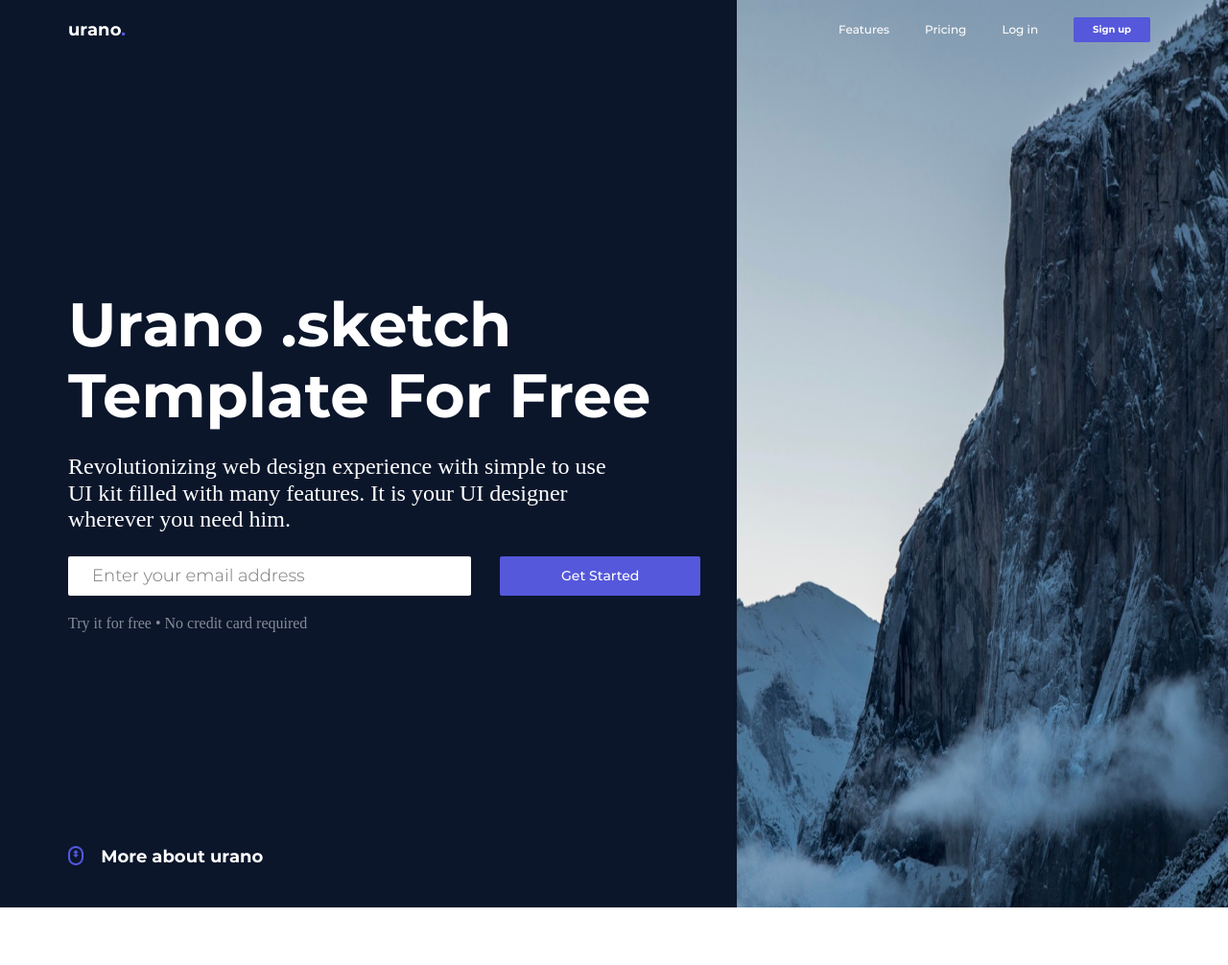
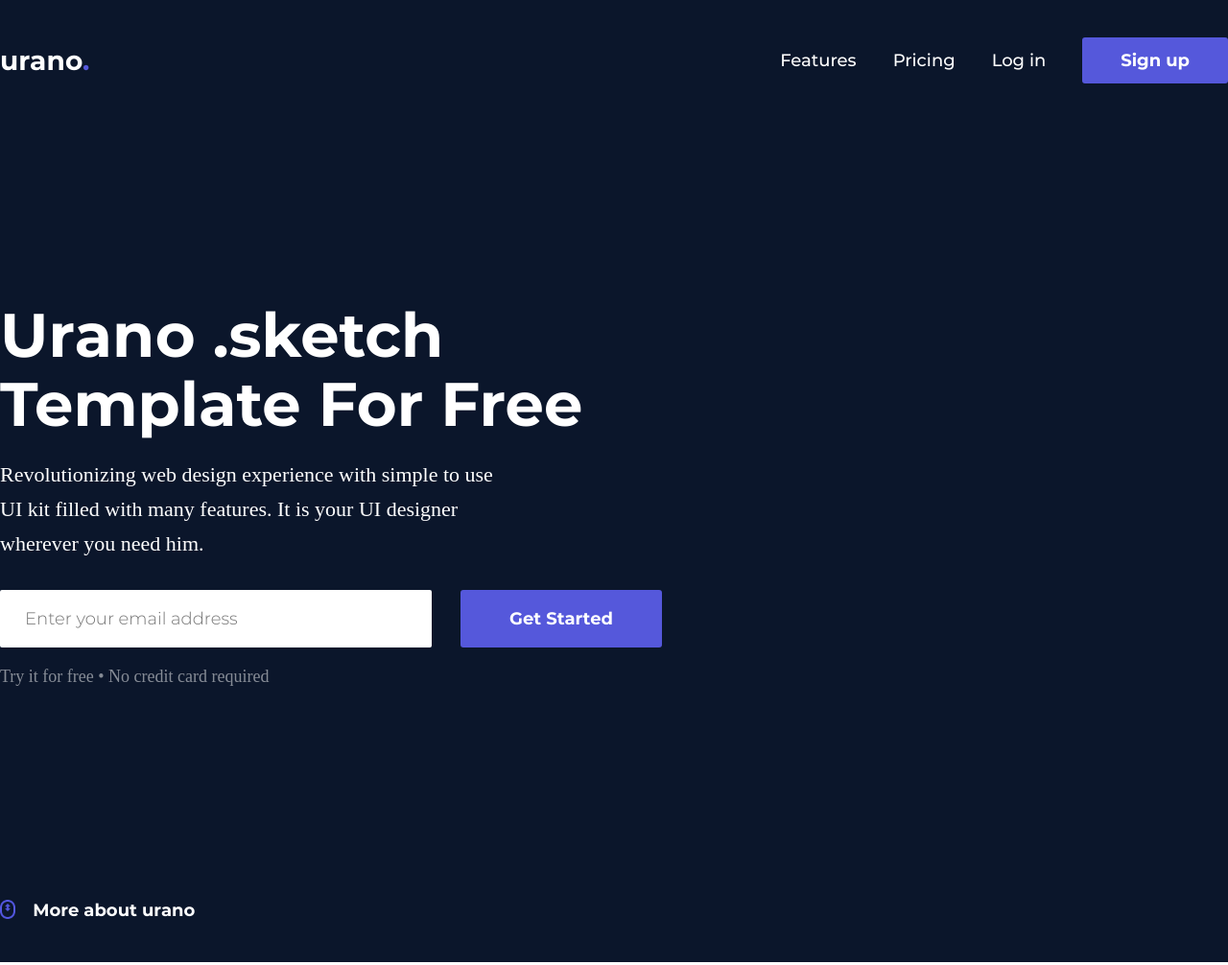
Before and after one commit to mazurenko913/urano-landing, a website: page homepage-1/index.html in a window 1280 px wide. Shown: the top 1006 px of the page at 96% size. Drawn offline with nearby package versions, Linux system fonts and the light colour scheme.

Commit message:
fix header

```diff
--- a/colors.css
+++ b/colors.css
@@ -5,6 +5,6 @@
     --color-footer-divider: #0b162b;
     --background-color-btn: #5558db;
     --background-color-price-btn: #0b162b;
-    --background-color-footer:#0b162b;
+    --background-color-secondary:#0b162b;
     --color-logo:#5558db;
 }
--- a/common.css
+++ b/common.css
@@ -3,22 +3,17 @@ body{
 }
 
 .container{
-    padding-right: 25px;
-    padding-left: 15px;
     margin-right: auto;
     margin-left: auto;
     box-sizing: border-box;
-    max-width: 1168px;
+    max-width: 1410px;
 }
 
 .btn{
     background-color: var(--background-color-btn);
     color: var(--color-primary-text);
     border: none;
-    border-radius: 2px;
-    font-size: 14px;
-    line-height: 18px;
-    padding: 4px 20px;
+    border-radius: 3px;
 }
 
 .divider{
--- a/fonts.css
+++ b/fonts.css
@@ -15,6 +15,6 @@
 @font-face {
     font-family: 'Montserrat';
     src: url('fonts/Montserrat-Bold.ttf');
-    font-weight: 900;
+    font-weight: 700;
     font-style: normal;
 }
--- /dev/null
+++ b/homepage-1/header.css
@@ -0,0 +1,112 @@
+.header{
+    color: var(--color-primary-text);
+    background: var(--background-color-secondary);
+}
+
+.header .header-logo{
+    color: var(--color-primary-text);
+    text-decoration: none;
+    font-size: 28px;
+    font-weight: bold;
+}
+
+.header .header-logo span{
+    color: var(--color-logo);
+}
+
+.header .header-menu{
+    display: flex;
+    justify-content: space-between;
+    align-items: center;
+    padding-top: 39px;
+}
+
+.header .header-menu-list{
+    display: flex;
+    align-items: center;
+    list-style-type: none;
+    margin: 0;
+}
+
+.header .header-menu-list li{
+    margin-right: 38px;
+}
+
+.header .header-text-link{
+    text-decoration: none;
+    font-size: 18px;
+}
+
+.header .header-menu button{
+    font-weight: bold;
+    border-radius: 3px;
+    padding: 13px 40px;
+    line-height: 22px;
+    font-size: 18px;
+}
+
+.header .content{
+    margin-top: 226px;
+}
+
+.header .content-title {
+    font-size: 64px;
+    margin-top: 0;
+    margin-bottom: 20px;
+    line-height: 72px;
+}
+
+.header .content-text{
+    font-family: PTSerif;
+    font-size: 22px;
+    line-height: 36px;
+    margin-top: 20px;
+    margin-bottom: 30px;
+}
+
+.header .authorization-block{
+    display: flex;
+    flex-direction: row;
+}
+
+.header input{
+    width: 223px;
+    border: none;
+    border-radius: 2px;
+    padding: 20px 201px 19px 26px;
+    margin-right: 30px;
+    font-size: 18px;
+    font-weight: 100;
+}
+
+.header .content button{
+    padding: 19px 51px;
+    font-size: 18px;
+    font-weight: bold;
+}
+
+.header .header-info-block{
+    padding-top: 223px;
+    padding-bottom: 40px;
+}
+
+.header .trial{
+    font-size: 18px;
+    margin-top: 20px;
+    margin-bottom: 0;
+    opacity: 0.5;
+    font-family: PTSerif;
+    color: var(--color-primary-text);
+}
+
+.header .info-img{
+    width: 16px;
+    height: 20px;
+}
+
+.header .urano-info{
+    font-size: 18px;
+    font-weight: bold;
+    margin-left: 14px;
+    vertical-align: top;
+}
--- a/homepage-1/index.html
+++ b/homepage-1/index.html
@@ -9,13 +9,13 @@
   <link href="../colors.css" rel="stylesheet">
   <link href="../common.css" rel="stylesheet">
   <link href="../fonts.css" rel="stylesheet">
+  <link href="./header.css" rel="stylesheet">
   <link href="./style.css" rel="stylesheet">
 </head>
 
 <body>
   <header class="header">
     <div class="container">
-
       <div class="header-menu">
         <a class="header-logo" href="#">urano<span>.</span> </a>
 
@@ -48,10 +48,12 @@
           <input placeholder="Enter your email address">
           <button class="btn">Get Started</button>
         </div>
+
         <p class="trial">Try it for free • No credit card required</p>
-
-        <img src="../homepage-1/img/cursor.png" class="info-img">
-        <a class="urano-info">More about urano</a>
+        <div class="header-info-block">
+          <img src="../homepage-1/img/cursor.png" class="info-img">
+          <a class="urano-info">More about urano</a>
+        </div>
       </div>
     </div>
   </header>
--- a/homepage-1/style.css
+++ b/homepage-1/style.css
@@ -1,101 +1,4 @@
-.header{
-    color: var(--color-primary-text);
-    background:#0b162b url('../homepage-1/img/background.jpg');
-    background-position: top right;
-    background-repeat: no-repeat;
-    background-size: 40% 100%;
-}
 
-.header .header-logo{
-    color: var(--color-primary-text);
-    text-decoration: none;
-    font-size: 18px;
-    font-weight: 900;
-}
-
-.header .header-logo span{
-    color: var(--color-logo);
-    font-weight: 900;
-}
-
-.header .header-menu{
-    display: flex;
-    justify-content: space-between;
-    align-items: center;
-}
-
-.header .header-menu-list{
-    display: flex;
-    align-items: center;
-    list-style-type: none;
-    margin: 18px 0;
-    padding: 0;
-}
-
-.header .header-menu-list li{
-    margin-right: 37px;
-}
-
-.header .header-text-link{
-    text-decoration: none;
-    font-weight: 400;
-}
-
-.header .header-menu button{
-    font-weight: 900;
-    font-size: 10px;
-}
-
-.header .content-title {
-    font-size: 64px;
-    margin-top: 240px;
-    margin-bottom: 20px;
-}
-
-.header .content-text{
-    font-family: PTSerif;
-    font-size: 24px;
-}
-
-.header .authorization-block{
-    display: flex;
-    flex-direction: row;
-}
-
-.header input{
-    width: 370px;
-    border: none;
-    border-radius: 2px;
-    padding: 10px 25px 10px 25px;
-    margin-right: 30px;
-    font-size: 18px;
-    font-weight: 300;
-}
-
-.header .content button{
-    padding: 10px 64px;
-}
-
-.header .trial{
-    margin-top: 20px;
-    opacity: 0.5;
-    font-family: PTSerif;
-    color: var(--color-primary-text);
-    margin-bottom: 223px;
-}
-
-.header .info-img{
-    width: 16px;
-    height: 20px;
-    margin-bottom: 40px;
-}
-
-.header .urano-info{
-    font-size: 18px;
-    font-weight: 900;
-    margin-left: 14px;
-    vertical-align: top;
-}
 
 .news-block img{
     margin:65px 80px 65px 0;
@@ -296,7 +199,7 @@
 
 
 .footer{
-    background-color: var(--background-color-footer);
+    background-color: var(--background-color-secondary);
 }
 
 .footer .footer-top{
```
